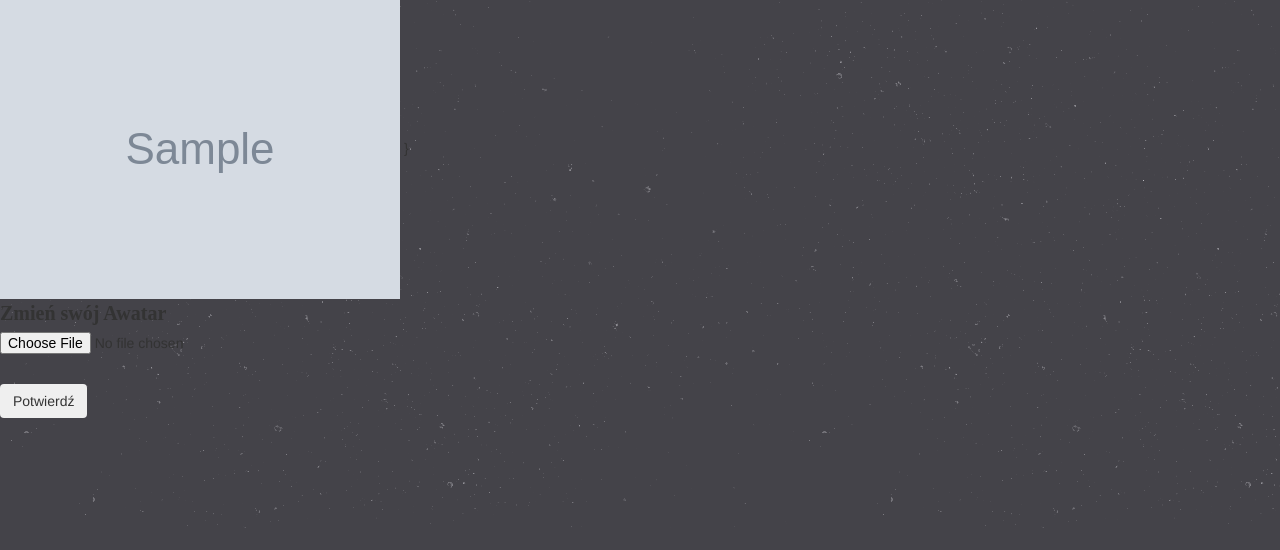
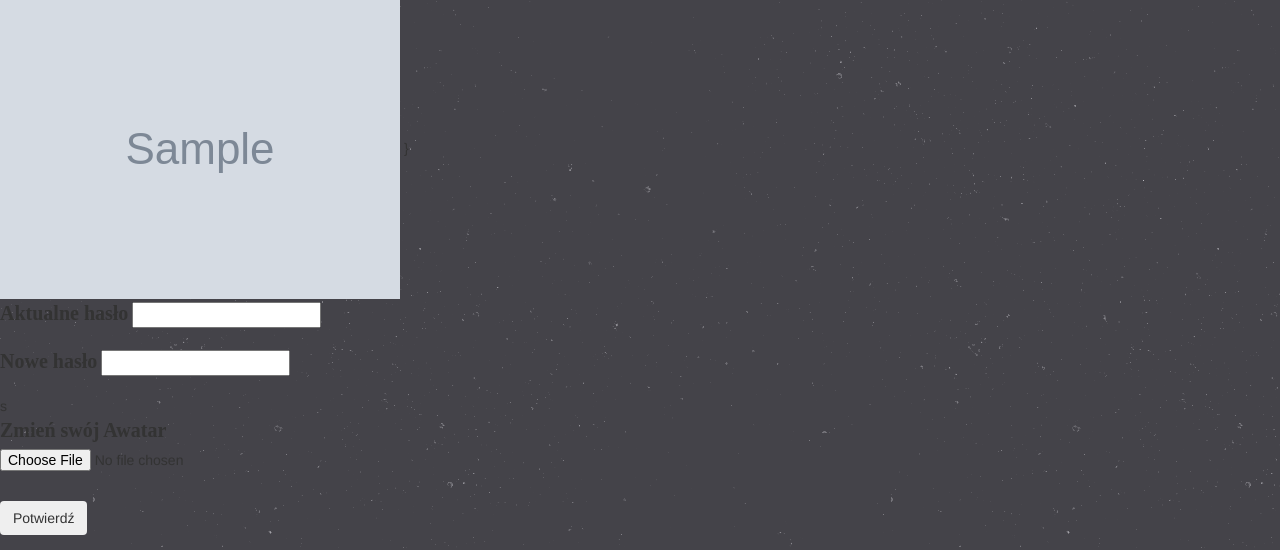
Before and after one commit to pdelfidali/statki-IO, a Flask app: a page that uses app/templates/base.html in a window 1280 px wide. Shown: the part 272-822 px from the top of the page. Before the commit the page ends 800 px from the top, so only its background shows below. Run offline with Flask 2, Linux system fonts and the light colour scheme; a user stored in the database is signed in; tables that the repository leaves empty hold one stand-in row (values such as "Sample post"); grey boxes marked "Sample" are stand-in pictures; some libraries are stand-ins or nearby versions; some web fonts are replaced.

Commit message:
Messages now flash after page is loaded. Changing password and custom warning on uploading file.

```diff
--- a/app/profile/views.py
+++ b/app/profile/views.py
@@ -4,18 +4,15 @@ from flask import render_template, redirect, url_for, request, flash
 from wtforms import PasswordField, SubmitField
 from flask_wtf import FlaskForm
 from flask_wtf.file import FileField, FileAllowed
-from wtforms.validators import DataRequired
 import secrets, os
 from app import basedir, db
 from PIL import Image
+from flask_login import current_user
 
-class ChangePasswordForm(FlaskForm):
-    new_password = PasswordField('Wprowadź nowe hasło:', validators=[DataRequired(message='Pole nie może być puste')])
-    new_password2 = PasswordField('Potwierdź nowe hasło:', validators=[DataRequired(message='Pole nie może być puste')])
-    submit = SubmitField('Zatwierdź')
-
-class ChangeAvatarForm(FlaskForm):
-    file = FileField('Zmień swój Awatar', validators=[FileAllowed(['jpg', 'png'])])
+class ChangeForm(FlaskForm):
+    old_password = PasswordField('Aktualne hasło')
+    new_password = PasswordField('Nowe hasło')
+    file = FileField('Zmień swój Awatar', validators=[FileAllowed(['jpg', 'png'], message='Plik musi mieć rozszerzenie .jpg lub .png')])
     submit = SubmitField('Potwierdź')
 
 
@@ -36,8 +33,16 @@ def show_user(username):
     user = User.query.filter_by(username=username).first()
     if user:
         image_file = url_for('static', filename=f'avatars/{user.image_file}')
-        form = ChangeAvatarForm()
+        form = ChangeForm()
         if form.validate_on_submit():
+            if form.old_password.data and form.new_password.data:
+                user = User.query.filter_by(username=current_user.username).first()
+                if user.verify_password(form.old_password.data):
+                    user.newpassword(form.new_password.data)
+                    db.session.commit()
+                    flash('Poprawnie zmieniono hasło')
+                else:
+                    flash('Błędne hasło')
             if form.file.data:
                 user.image_file = save_picture(form.file.data)
                 db.session.commit()
--- a/app/templates/base.html
+++ b/app/templates/base.html
@@ -17,10 +17,13 @@
      {% with messages = get_flashed_messages() %}
       {% if messages %}
         <script>
-          var messages = {{ messages | safe }};
-          for (var i=0; i<messages.length; i++) {
-            alert(messages[i]);
-          }
+            window.onload = load;
+            function load() {
+                var messages = {{ messages | safe }};
+                for (var i = 0; i < messages.length; i++) {
+                    alert(messages[i]);
+                }
+            }
         </script>
       {% endif %}
     {% endwith %}
--- a/app/templates/profile.html
+++ b/app/templates/profile.html
@@ -8,7 +8,15 @@
             <form method="POST" action="" enctype="multipart/form-data">
                 {{ form.hidden_tag() }}
                 <fieldset class="form-group">
-                   <div class="form-group">
+                    <div class="form-group">
+                        {{ form.old_password.label() }}
+                        {{ form.old_password() }}
+                    </div>
+                    <div class="form-group">
+                        {{ form.new_password.label() }}
+                        {{ form.new_password() }}
+                    </div>s
+                    <div class="form-group">
                         {{ form.file.label() }}
                         {{ form.file(class="form-control-file") }}
                         {% if form.file.errors %}
@@ -16,7 +24,7 @@
                                 <span class="text-danger">{{ error }}</span></br>
                             {% endfor %}
                         {% endif %}
-                   </div>
+                    </div>
                 </fieldset>
                  <div class="form-group">
                     {{ form.submit(class="btn btn-outline-info") }}
```
